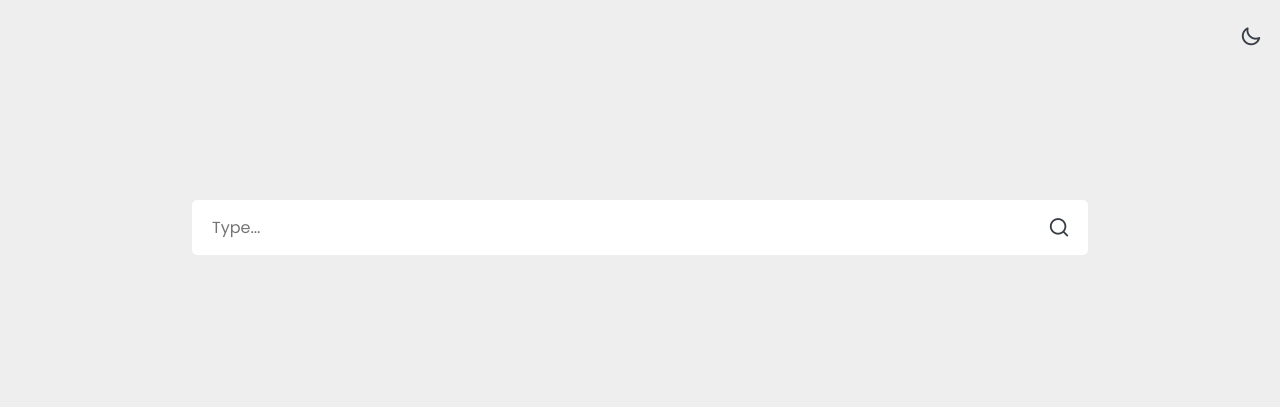
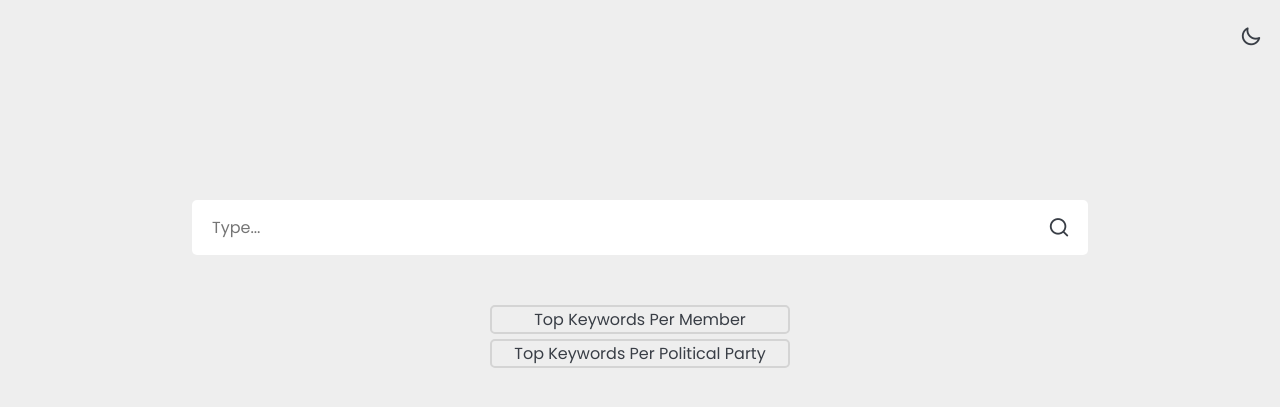
Before and after one commit to stavrmaria/information-retrieval-project, a Flask app: page / in a window 1280 px wide. Shown: the top 407 px of the page. Run offline with Flask 3, Linux system fonts and the light colour scheme.

Commit message:
update: file
Added plot buttons

```diff
--- a/static/index.js
+++ b/static/index.js
@@ -61,3 +61,13 @@ document.addEventListener('DOMContentLoaded', () => {
         body.classList.remove('dark-mode');
     }
 });
+
+function redirectToTopKeywordsMemberPlot() {
+    // Redirect to the /top_keywords_member_plot endpoint
+    window.location.href = '/top_keywords_member_plot';
+}
+
+function redirectToTopKeywordsPartyPlot() {
+    // Redirect to the /top_keywords_party_plot endpoint
+    window.location.href = '/top_keywords_party_plot';
+}
--- a/static/styles.css
+++ b/static/styles.css
@@ -5,7 +5,7 @@
     --secondary-color: #ffffff;
     --primary-font-color: #222831;
     --secondary-font-color: #393E46;
-    --primary-button-color: #2663cd;
+    --primary-button-color: #d4d4d4;
     --link-color: #327bf1;
     --visited-link-color: #aa66e6;
     --details-color: #47921b;
@@ -17,6 +17,7 @@
     --secondary-color: #1e1e1e;
     --primary-font-color: #FFFFFF;
     --secondary-font-color: #B0B0B0;
+    --primary-button-color: #292929;
     --link-color: #8AB4F8;
     --visited-link-color: #C58AF9;
     --details-color: #47921b;
@@ -87,7 +88,6 @@ input {
     position: fixed;
 }
 
-
 .search__button {
     background: transparent;
     border: 0;
@@ -96,6 +96,32 @@ input {
     color: var(--secondary-font-color);
     font-size: 22px;
     cursor: pointer;
+}
+
+.keyword__button {
+    background: transparent;
+    border: 2px solid var(--primary-button-color);
+    border-radius: 5px;
+    outline: 0;
+    width: 300px;
+    color: var(--secondary-font-color);
+    font-size: 22px;
+    cursor: pointer;
+    font-size: medium;
+    margin-bottom: 5px;
+}
+
+.keyword__button:hover {
+    background-color: var(--primary-button-color);
+    color: #ffffff; /* Change text color on hover if needed */
+}
+
+.keywords_options__box {
+    display: flex;
+    align-items: center;
+    justify-content: center;
+    padding-top: 50px;
+    flex-direction: column;
 }
 
 #input_box::placeholder {
--- a/templates/index.html
+++ b/templates/index.html
@@ -21,6 +21,11 @@
         </div>
     </form>
 
+    <div class="keywords_options__box">
+        <button class="keyword__button" onclick="redirectToTopKeywordsMemberPlot()">Top Keywords Per Member</button>
+        <button class="keyword__button" onclick="redirectToTopKeywordsPartyPlot()">Top Keywords Per Political Party</button>
+    </div>
+
     <script type="text/javascript" src="{{ url_for('static', filename='index.js') }}"></script>
 </body>
 </html>
```
